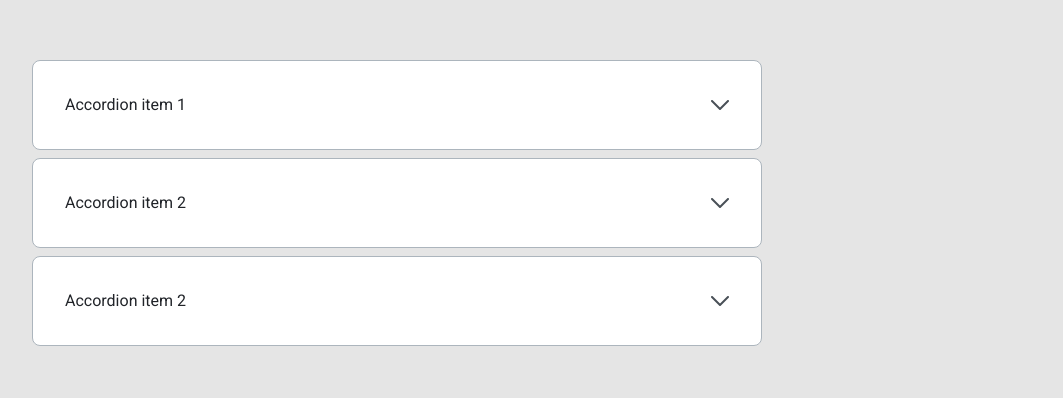
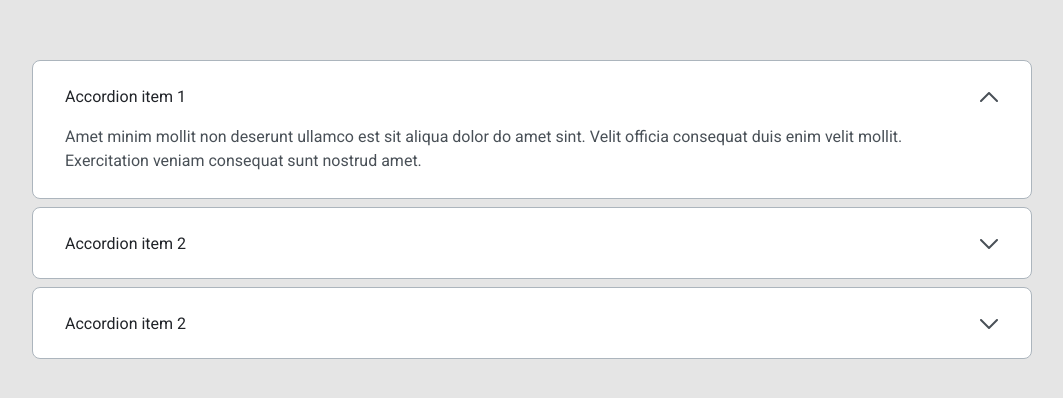
Before and after one commit to js-tasks-ru/htmlcss-20221107_germanium312, a website: page 03-lection1/02-accordion/index.html in a window 1280 px wide. Shown: the part 140-538 px from the top of the page, without its empty margins (108-1171 px from the left). Drawn offline with Linux system fonts and the light colour scheme.

Commit message:
Paddings, max-width, .accordion__marker, .accordion, .accordion__description p:last-child.

```diff
--- a/03-lection1/02-accordion/accordion.css
+++ b/03-lection1/02-accordion/accordion.css
@@ -1,9 +1,8 @@
 /* Стилизация аккордеона */
 
 .accordion__item {
-	padding: 32px;
+	padding: 24px 49px 9px 32px;
 	box-sizing: border-box;
-	max-width: 730px;
 	min-height: 72px;
 	background: var(--white);
 	border: 1px solid var(--grey-3);
@@ -25,9 +24,9 @@
 	cursor: pointer;
 	position: relative;
 }
-.accordion__summary .accordion__marker {
+.accordion__marker {
 	display: inline-block;
-	right: 0;
+	right: -16px;
 	position: absolute;
 	transform: rotate(180deg);
 	transition-duration: .5s;
@@ -39,7 +38,3 @@
 .accordion__description {
 	color: var(--grey-4);
 }
-.accordion__description:last-child {
-	margin-bottom: 0;
-	padding-bottom: 0;
-} /* не работает */
--- a/03-lection1/02-accordion/index.html
+++ b/03-lection1/02-accordion/index.html
@@ -15,8 +15,9 @@
         </style>
     </head>
     <body>
+        <div class="accordion">
             <div class="accordion__container">
-            <details class="accordion__item">
+                <details class="accordion__item" open>
                     <summary class="accordion__summary">
                         Accordion item 1
                         <div class="accordion__marker">
@@ -26,7 +27,7 @@
                         </div>
                     </summary>
                     <div class="accordion__description">
-                    <p>Lorem ipsum, dolor sit amet consectetur adipisicing elit. Perspiciatis, distinctio et. Vel, repellat aspernatur amet facilis possimus, provident distinctio repellendus similique accusantium dolore culpa delectus magnam illo doloribus atque animi!</p>
+                        <p>Amet minim mollit non deserunt ullamco est sit aliqua dolor do amet sint. Velit officia consequat duis enim velit mollit. Exercitation veniam consequat sunt nostrud amet.</p>
                     </div>
                 </details>
                 <details class="accordion__item">
@@ -39,7 +40,7 @@
                         </div>
                     </summary>
                     <div class="accordion__description">
-                    <p>Lorem ipsum, dolor sit amet consectetur adipisicing elit. Perspiciatis, distinctio et. Vel, repellat aspernatur amet facilis possimus, provident distinctio repellendus similique accusantium dolore culpa delectus magnam illo doloribus atque animi!</p>
+                        <p>Lorem ipsum, dolor sit amet consectetur adipisicing elit. Illo debitis tenetur odit quisquam dignissimos in, voluptatibus neque dolores fugiat delectus vitae? Nisi aperiam qui necessitatibus recusandae molestiae quidem saepe dolorem. Lorem ipsum, dolor sit amet consectetur adipisicing elit. Perspiciatis, distinctio et. Vel, repellat aspernatur amet facilis possimus, provident distinctio repellendus similique accusantium dolore culpa delectus magnam illo doloribus atque animi!</p>
                     </div>
                 </details>
                 <details class="accordion__item">
@@ -56,6 +57,7 @@
                         <p>Lorem ipsum, dolor sit amet consectetur adipisicing elit. Perspiciatis, distinctio et. Vel, repellat aspernatur amet facilis possimus, provident distinctio repellendus similique accusantium dolore culpa delectus magnam illo doloribus atque animi!</p>
                     </div>
                 </details>
-        </div>
+            </div> <!--accordion__container-->
+        </div> <!-- accordion-->
     </body>
 </html>
```
Lines whose indentation alone changed are shown as unchanged.
